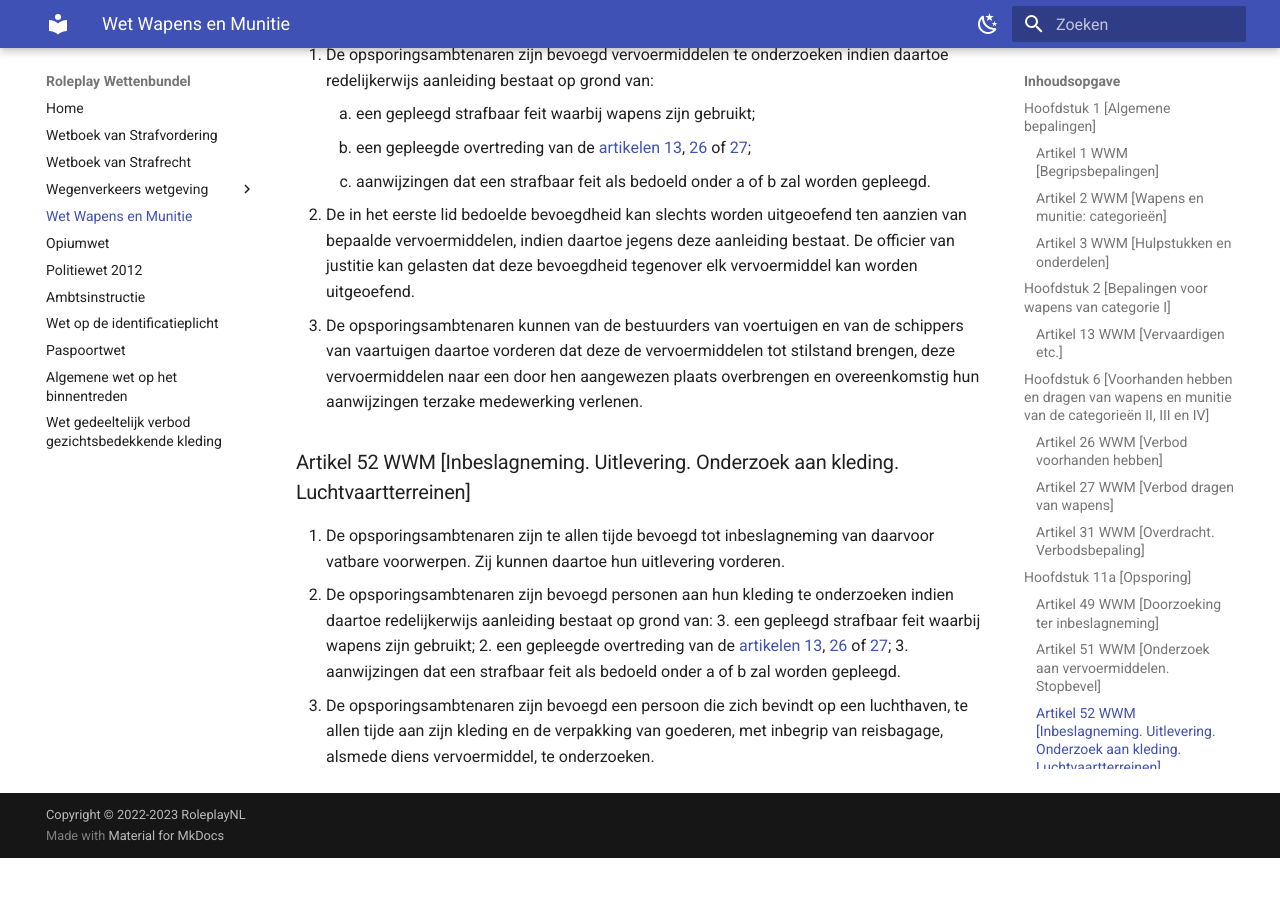
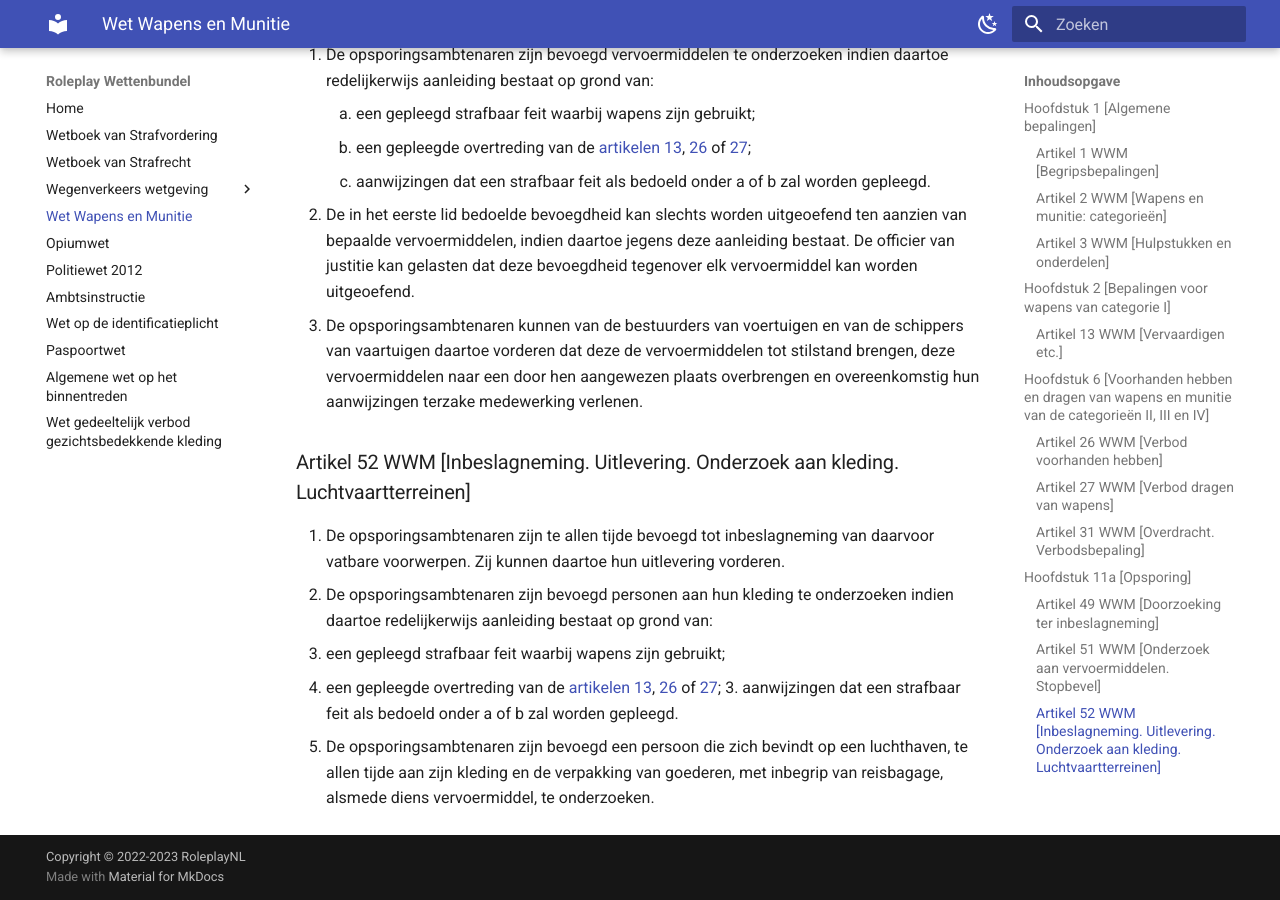
Before and after one commit to EnriqueFernandez20/FutureRP-Wettenbundel, an MkDocs documentation site: the page built from docs/wet-wapens-en-munitie.md, in a window 1280 px wide and 900 px high, scrolled down 4428 px. Built offline with MkDocs 1.6.1 and Material for MkDocs 9.7.7, drawn with Linux system fonts in a browser that asks for light colours; before the commit the page ends 5286 px from its top, so only the background shows below that.

Commit message:
artikel 52 wwm fix

```diff
--- a/docs/wet-wapens-en-munitie.md
+++ b/docs/wet-wapens-en-munitie.md
@@ -116,5 +116,7 @@
 ### Artikel 52 WWM [Inbeslagneming. Uitlevering. Onderzoek aan kleding. Luchtvaartterreinen]
 
 1. De opsporingsambtenaren zijn te allen tijde bevoegd tot inbeslagneming van daarvoor vatbare voorwerpen. Zij kunnen daartoe hun uitlevering vorderen.
-2. De opsporingsambtenaren zijn bevoegd personen aan hun kleding te onderzoeken indien daartoe redelijkerwijs aanleiding bestaat op grond van: 3. een gepleegd strafbaar feit waarbij wapens zijn gebruikt; 2. een gepleegde overtreding van de [artikelen 13](#artikel-13-wwm-vervaardigen-etc), [26](#artikel-26-wwm-verbod-voorhanden-hebben) of [27](#artikel-27-wwm-verbod-dragen-van-wapens); 3. aanwijzingen dat een strafbaar feit als bedoeld onder a of b zal worden gepleegd.
+2. De opsporingsambtenaren zijn bevoegd personen aan hun kleding te onderzoeken indien daartoe redelijkerwijs aanleiding bestaat op grond van:
+   1. een gepleegd strafbaar feit waarbij wapens zijn gebruikt;
+   2. een gepleegde overtreding van de [artikelen 13](#artikel-13-wwm-vervaardigen-etc), [26](#artikel-26-wwm-verbod-voorhanden-hebben) of [27](#artikel-27-wwm-verbod-dragen-van-wapens); 3. aanwijzingen dat een strafbaar feit als bedoeld onder a of b zal worden gepleegd.
 3. De opsporingsambtenaren zijn bevoegd een persoon die zich bevindt op een luchthaven, te allen tijde aan zijn kleding en de verpakking van goederen, met inbegrip van reisbagage, alsmede diens vervoermiddel, te onderzoeken.
```
